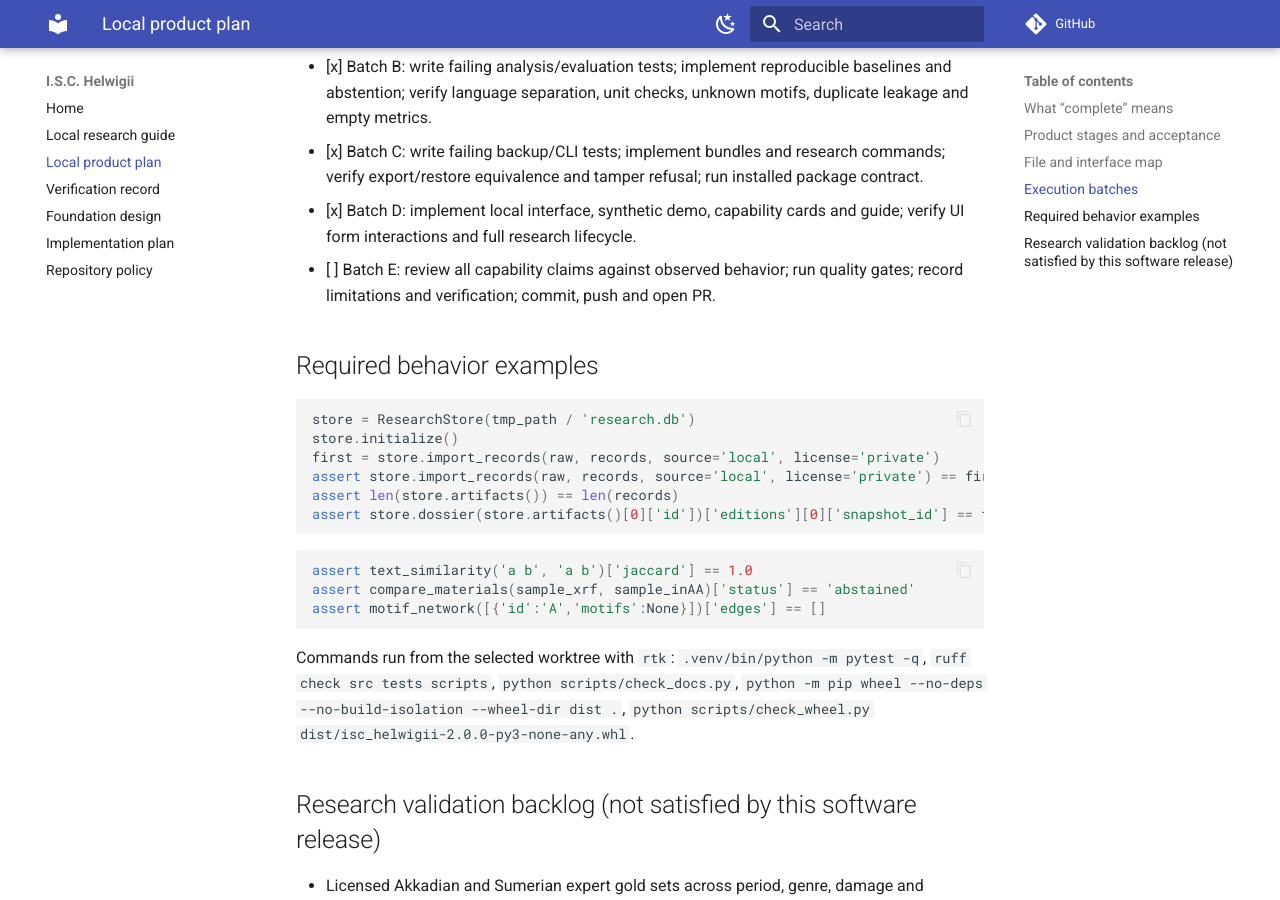
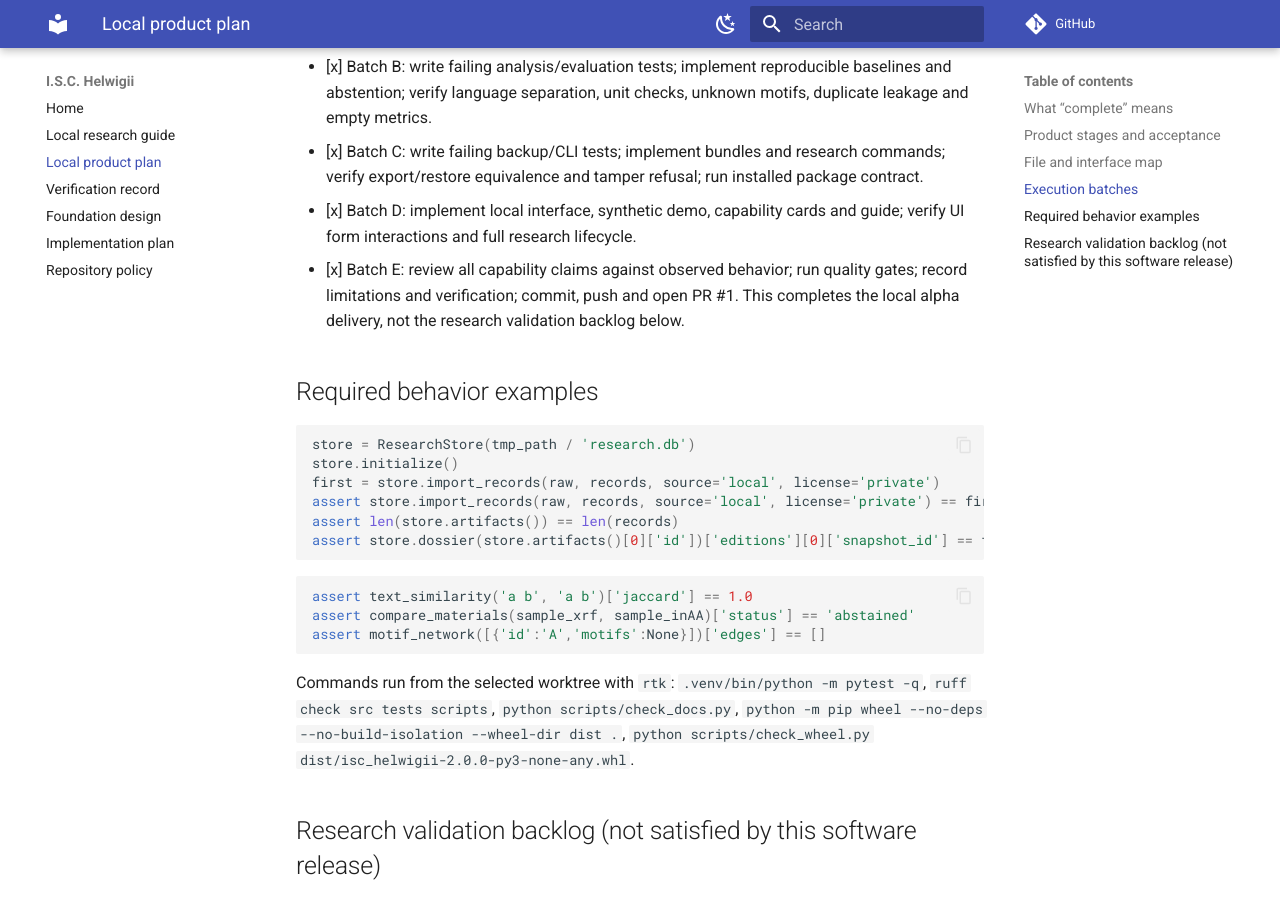
Before and after one commit to minkelinie/isc-helwigii, an MkDocs documentation site: the page built from docs/superpowers/plans/2026-09-05-local-research-product.md, in a window 1280 px wide and 900 px high, scrolled down 2550 px. Built offline with MkDocs 1.6.1 and Material for MkDocs 9.7.7, drawn with Linux system fonts in a browser that asks for light colours; comment, search, counter and statistics services are not loaded.

Commit message:
Record verified local alpha delivery and GitHub CI

```diff
--- a/docs/superpowers/plans/2026-09-05-local-research-product.md
+++ b/docs/superpowers/plans/2026-09-05-local-research-product.md
@@ -43,7 +43,7 @@ Workflow coverage and scientific validity are separate acceptance criteria. This
 - [x] Batch B: write failing analysis/evaluation tests; implement reproducible baselines and abstention; verify language separation, unit checks, unknown motifs, duplicate leakage and empty metrics.
 - [x] Batch C: write failing backup/CLI tests; implement bundles and research commands; verify export/restore equivalence and tamper refusal; run installed package contract.
 - [x] Batch D: implement local interface, synthetic demo, capability cards and guide; verify UI form interactions and full research lifecycle.
-- [ ] Batch E: review all capability claims against observed behavior; run quality gates; record limitations and verification; commit, push and open PR.
+- [x] Batch E: review all capability claims against observed behavior; run quality gates; record limitations and verification; commit, push and open PR #1. This completes the local alpha delivery, not the research validation backlog below.
 
 ## Required behavior examples
 
```
Also changed, not shown: docs/verification-2026-09-05.md (+1 -0 lines).
